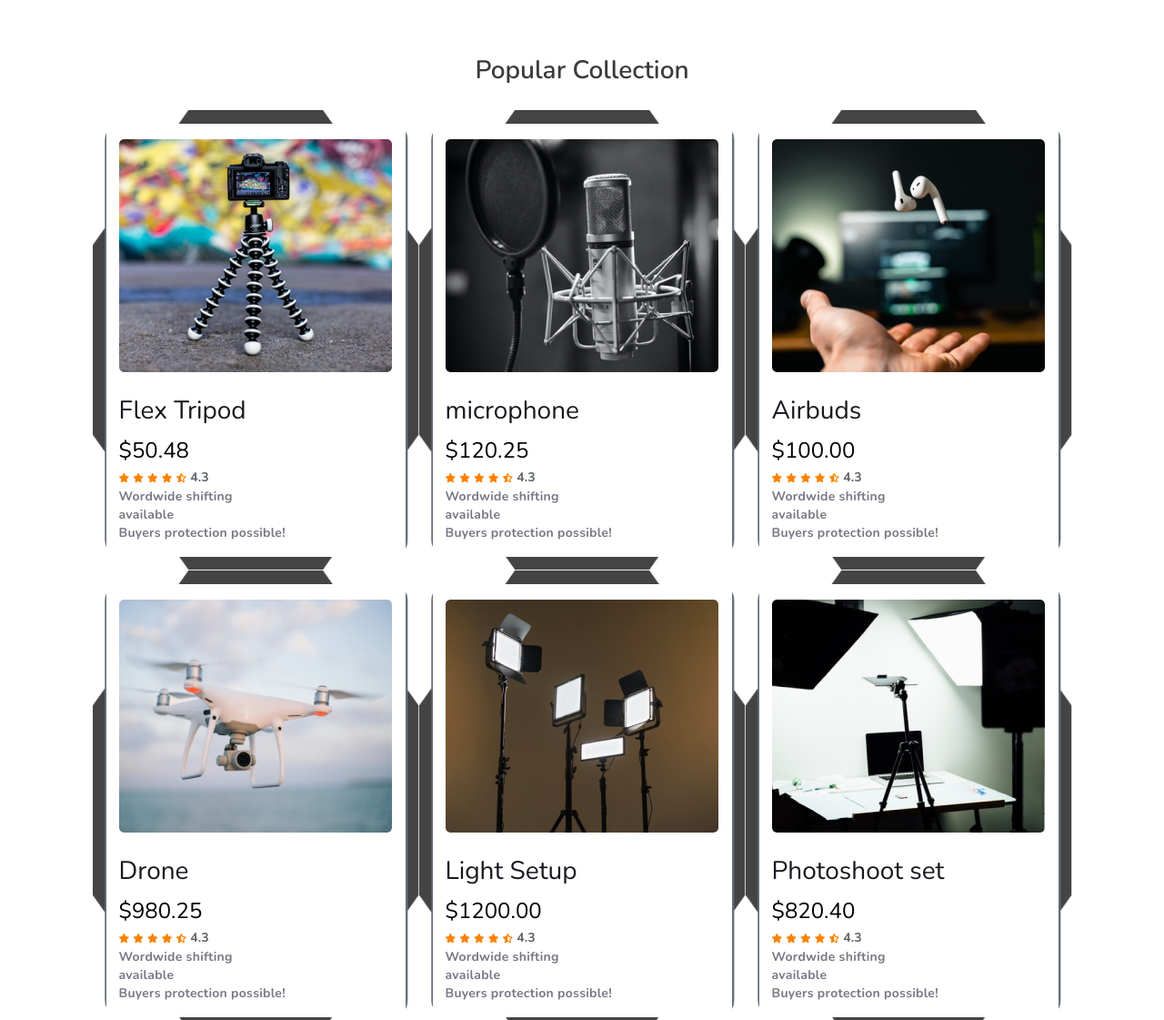
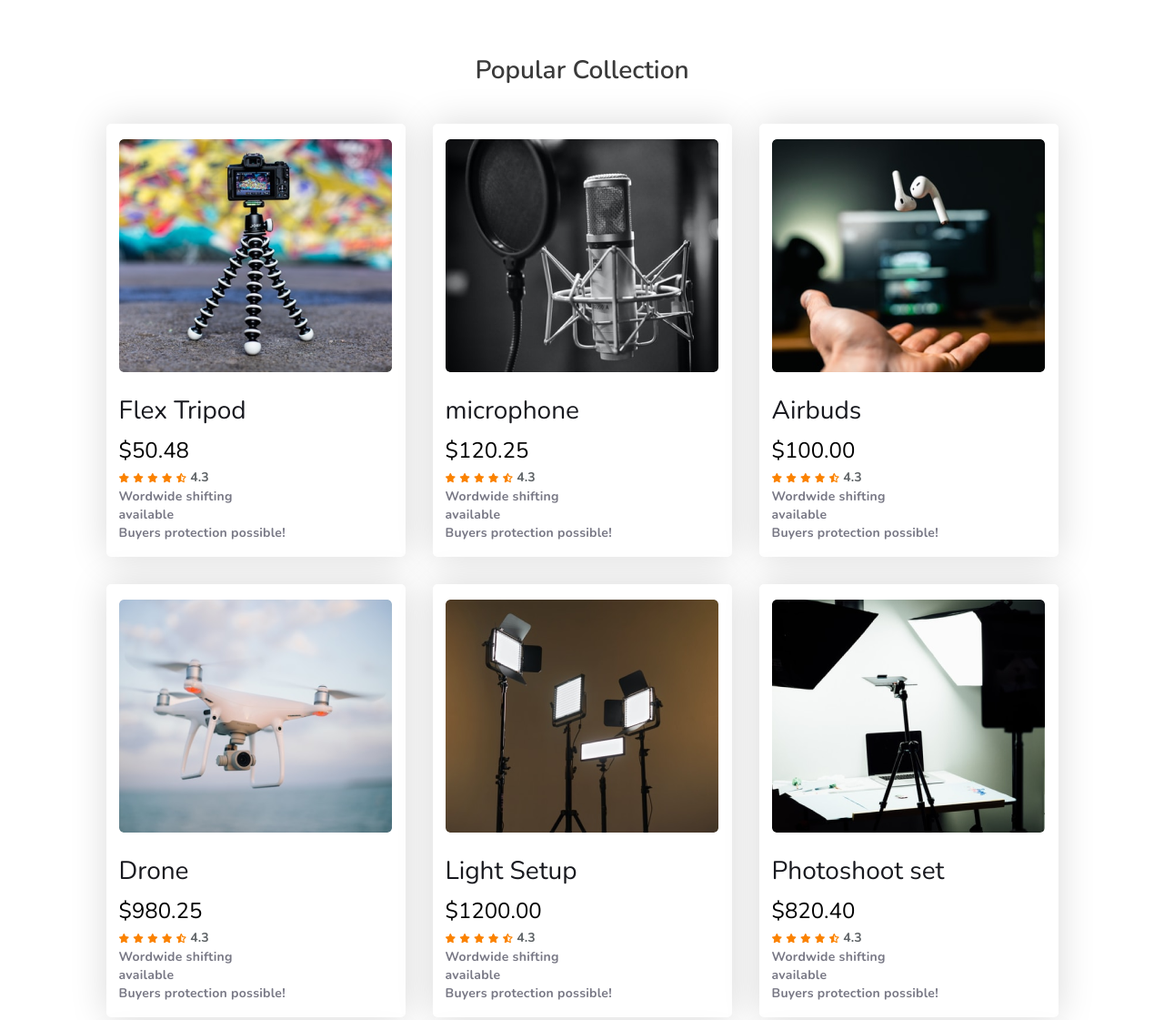
Before and after one commit to Mohammad-Nafis-Abdullah/influencer-products, a plain HTML site: page index.html in a window 1280 px wide. Shown: the part 620-1741 px from the top of the page at 91% size. Drawn offline with nearby package versions, Linux system fonts and the light colour scheme.

Commit message:
card-shell removed

```diff
--- a/index.html
+++ b/index.html
@@ -28,7 +28,6 @@
         <section class="popular-collection">
             <h3>Popular Collection</h3>
             <div class="card-area">
-                <div class="card-shell">
                 <article class="card">
                     <img src="images/tripod.png" alt="">
                     <h3>Flex Tripod</h3>
@@ -47,8 +46,6 @@
                         <p>Buyers protection possible!</p>
                     </div>
                 </article>
-                </div>
-                <div class="card-shell">
                 <article class="card">
                     <img src="images/mic.png" alt="">
                     <h3>microphone</h3>
@@ -67,8 +64,6 @@
                         <p>Buyers protection possible!</p>
                     </div>
                 </article>
-                </div>
-                <div class="card-shell">
                 <article class="card">
                     <img src="images/airpod.png" alt="">
                     <h3>Airbuds</h3>
@@ -87,8 +82,6 @@
                         <p>Buyers protection possible!</p>
                     </div>
                 </article>
-                </div>
-                <div class="card-shell">
                 <article class="card">
                     <img src="images/drone.png" alt="">
                     <h3>Drone</h3>
@@ -107,8 +100,6 @@
                         <p>Buyers protection possible!</p>
                     </div>
                 </article>
-                </div>
-                <div class="card-shell">
                 <article class="card">
                     <img src="images/lights.png" alt="">
                     <h3>Light Setup</h3>
@@ -127,8 +118,6 @@
                         <p>Buyers protection possible!</p>
                     </div>
                 </article>
-                </div>
-                <div class="card-shell">
                 <article class="card">
                     <img src="images/setup.png" alt="">
                     <h3>Photoshoot set</h3>
@@ -147,8 +136,6 @@
                         <p>Buyers protection possible!</p>
                     </div>
                 </article>
-                </div>
-                <div class="card-shell">
                 <article class="card">
                     <img src="images/camera.png" alt="">
                     <h3>Vlogging Camera</h3>
@@ -167,8 +154,6 @@
                         <p>Buyers protection possible!</p>
                     </div>
                 </article>
-                </div>
-                <div class="card-shell">
                 <article class="card">
                     <img src="images/single-light.png" alt="">
                     <h3>Green Screen</h3>
@@ -187,8 +172,6 @@
                         <p>Buyers protection possible!</p>
                     </div>
                 </article>
-                </div>
-                <div class="card-shell">
                 <article class="card">
                     <img src="images/action.png" alt="">
                     <h3>Action Camera</h3>
@@ -207,7 +190,6 @@
                         <p>Buyers protection possible!</p>
                     </div>
                 </article>
-                </div>
             </div>
             <a href="" class="see-more">See More <i class="fas fa-arrow-right"></i></a>
         </section>
--- a/style.css
+++ b/style.css
@@ -175,7 +175,7 @@
 
 /*==============>[popular-collection]<==============*/
     .popular-collection{
-        max-width: 1077px;
+        max-width: 1047px;
         min-height: 1662px;
         display: flex;
         flex-flow: column nowrap;
@@ -200,19 +200,14 @@
         flex-flow: row wrap;
         justify-content: center;
         align-items:center;
-    }
-    .card-shell{
-        flex: 0 0 359px;
-        height: 506px;
-        padding: 15px;
-        background: url("shapes/shape-15.png") no-repeat;
-        background-size:100% 100%;
-        background-position: center;
+        gap: 30px;
     }
     .card{
+        flex: 0 0 329px;
         height: 476px;
         background: #FFFFFF;
         border-radius: 5px;
+        box-shadow: 0px 0px 40px rgba(0, 0, 0, 0.15);
         padding: 17px 14px;
     }
     .card img{
```
Also changed, not shown: camera/index.png, camera/index1.png, camera/index2.png, camera/index3.png, camera/index4.png, camera/index5.png, camera/index6.png. Lines whose indentation alone changed are shown as unchanged.
